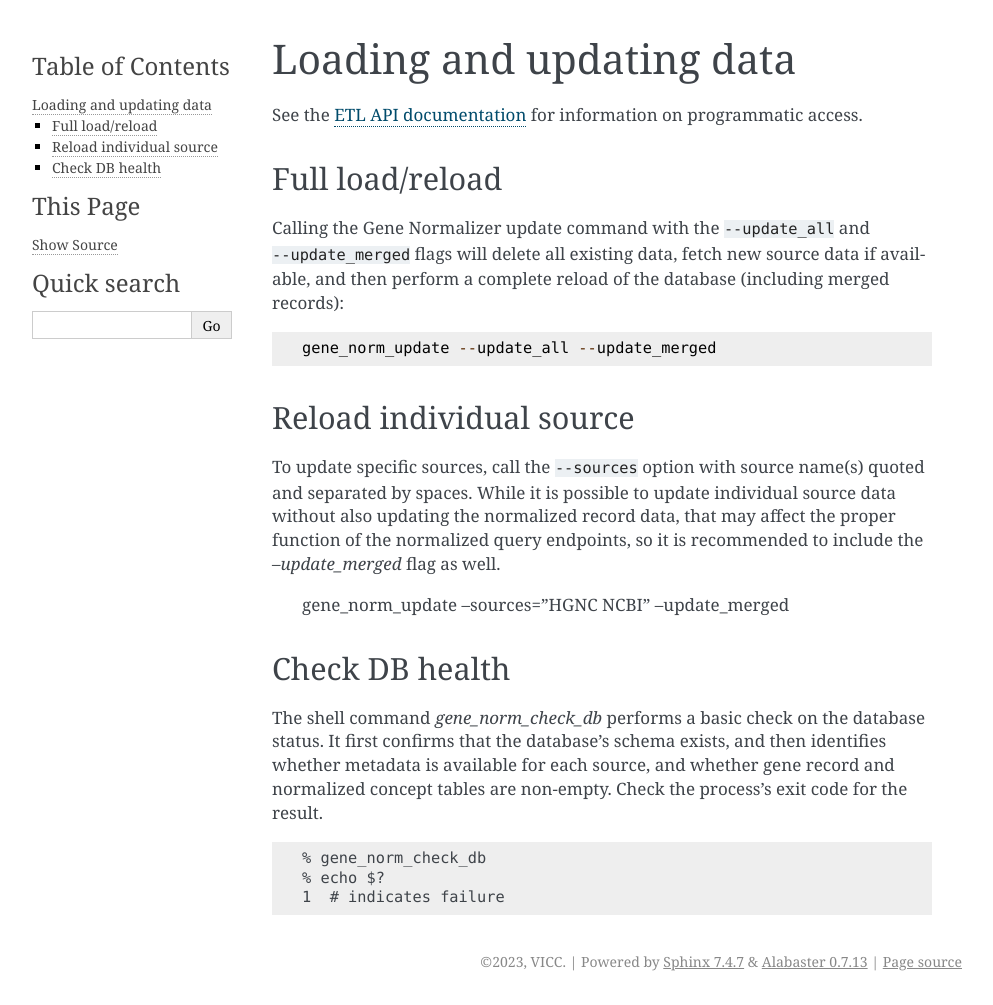
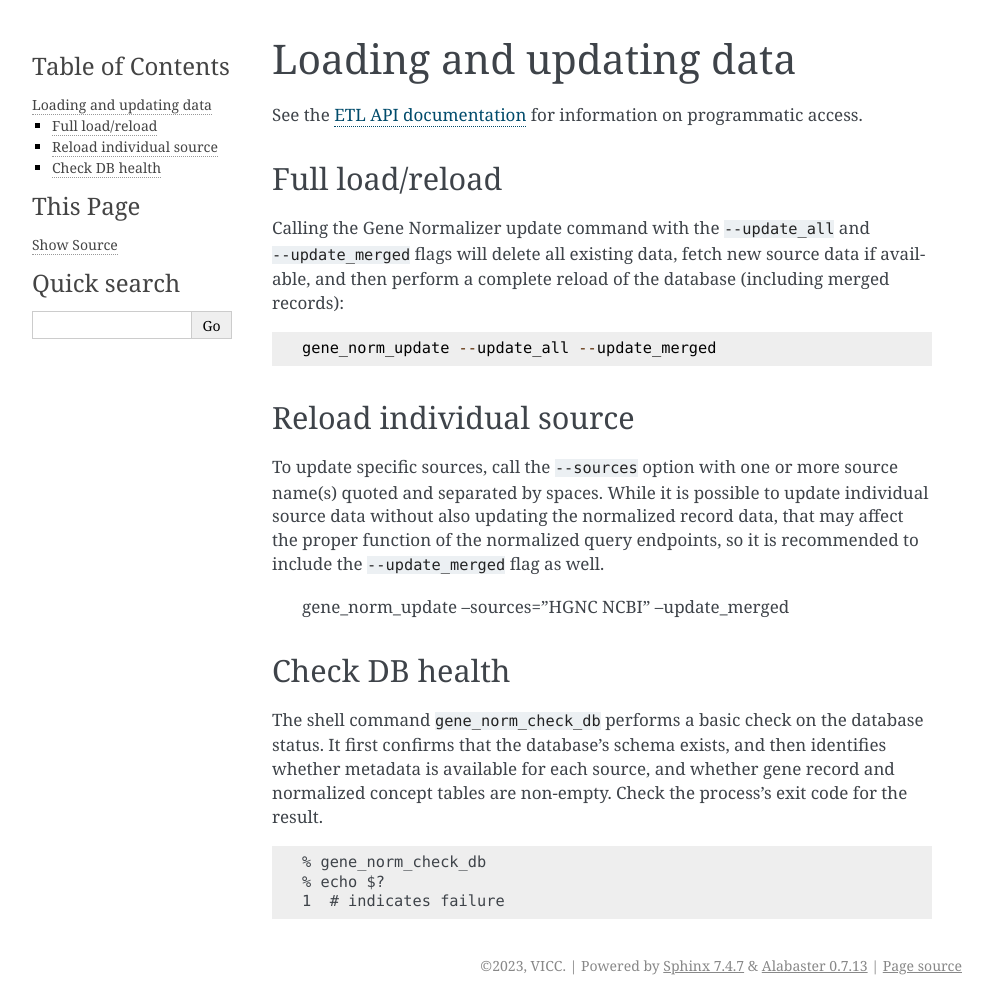
Before and after one commit to cancervariants/gene-normalization, a Sphinx documentation site: the page built from docs/source/managing_data/loading_and_updating_data.rst, in a window 1280 px wide. Shown: the whole page, without its empty margins (148-1141 px from the left). Built offline with Sphinx 7.4.7, drawn with Linux system fonts in a browser that asks for light colours.

Commit message:
more fiddling

```diff
--- a/docs/source/managing_data/loading_and_updating_data.rst
+++ b/docs/source/managing_data/loading_and_updating_data.rst
@@ -14,7 +14,7 @@ Calling the Gene Normalizer update command with the ``--update_all`` and ``--upd
 Reload individual source
 ------------------------
 
-To update specific sources, call the ``--sources`` option with source name(s) quoted and separated by spaces. While it is possible to update individual source data without also updating the normalized record data, that may affect the proper function of the normalized query endpoints, so it is recommended to include the `--update_merged` flag as well.
+To update specific sources, call the ``--sources`` option with one or more source name(s) quoted and separated by spaces. While it is possible to update individual source data without also updating the normalized record data, that may affect the proper function of the normalized query endpoints, so it is recommended to include the ``--update_merged`` flag as well.
 
     gene_norm_update --sources="HGNC NCBI" --update_merged
 
@@ -22,7 +22,7 @@ To update specific sources, call the ``--sources`` option with source name(s) qu
 Check DB health
 ---------------
 
-The shell command `gene_norm_check_db` performs a basic check on the database status. It first confirms that the database's schema exists, and then identifies whether metadata is available for each source, and whether gene record and normalized concept tables are non-empty. Check the process's exit code for the result. ::
+The shell command ``gene_norm_check_db`` performs a basic check on the database status. It first confirms that the database's schema exists, and then identifies whether metadata is available for each source, and whether gene record and normalized concept tables are non-empty. Check the process's exit code for the result. ::
 
     % gene_norm_check_db
     % echo $?
```
